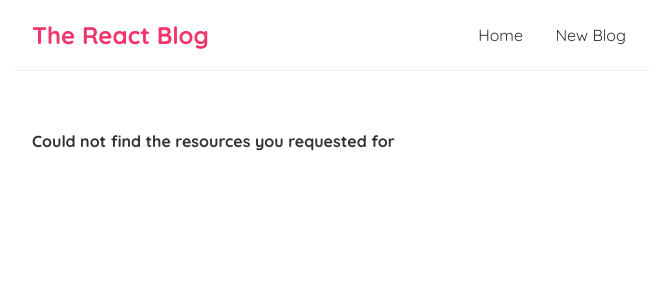
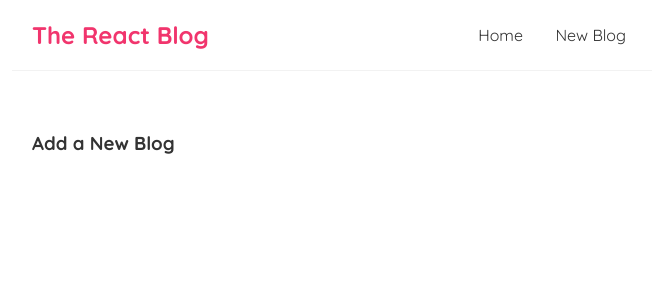
Before and after one commit to praveen-malviya/blog-react, a React (Create React App) app: page /Create in a window 1280 px wide. Shown: the top 300 px of the page, without its empty margins (308-964 px from the left). Built offline with nearby package versions, Linux system fonts and the light colour scheme; no server answers.

Commit message:
CH22 : React Routing
Created another page and added routing functionality to project

```diff
--- a/package.json
+++ b/package.json
@@ -8,6 +8,7 @@
     "@testing-library/user-event": "^12.8.3",
     "react": "^17.0.2",
     "react-dom": "^17.0.2",
+    "react-router-dom": "^5.2.0",
     "react-scripts": "4.0.3",
     "web-vitals": "^1.1.2"
   },
--- a/src/App.js
+++ b/src/App.js
@@ -1,14 +1,26 @@
 import Home from "./Home";
 import Navbar from "./Navbar";
-
+import Create from "./Create"
+import { BrowserRouter as Router, Route, Switch } from "react-router-dom";
 
 function App() {
   return (
-    <div className="App">
+    <Router>    <div className="App">
       <Navbar />
-      <Home />
 
+      <div className="content">
+        <Switch>
+            <Route exact path= "/">
+            <Home />
+            </Route>
+            <Route path= "/Create">
+              <Create />
+            </Route>
+        </Switch>
+      </div>
     </div>
+    </Router>
+
   );
 }
 
--- /dev/null
+++ b/src/Create.js
@@ -0,0 +1,11 @@
+const Create = () => {
+    return (
+
+        <div className="create">
+            <h3>Add a New Blog</h3>
+        </div>
+
+     );
+}
+
+export default Create;
--- a/src/index.css
+++ b/src/index.css
@@ -28,7 +28,7 @@
 .navbar a:hover {
   color: #f1356d;
 }
-.home {
+.content {
   max-width: 600px;
   margin: 40px auto;
   padding: 20px;
```
Also changed, not shown: 1 other file (tests, documents, lock files or other folders).
